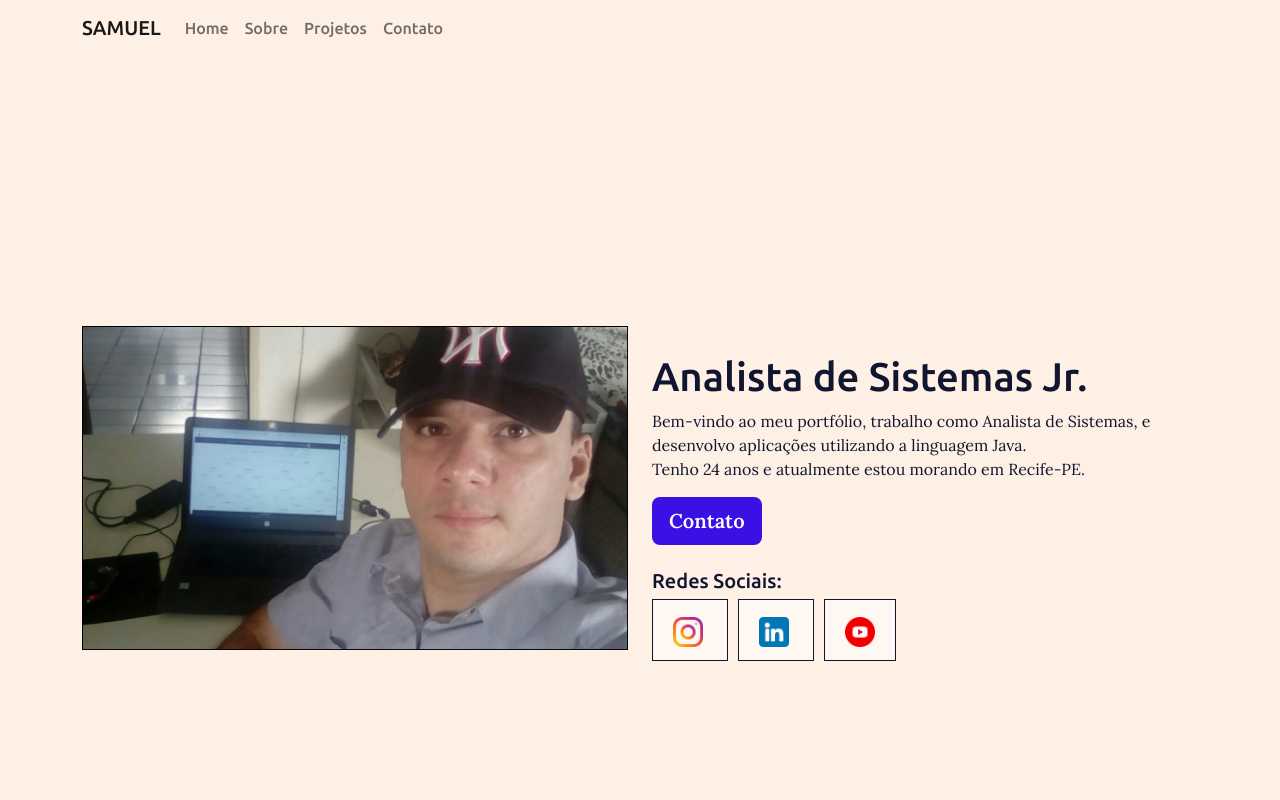
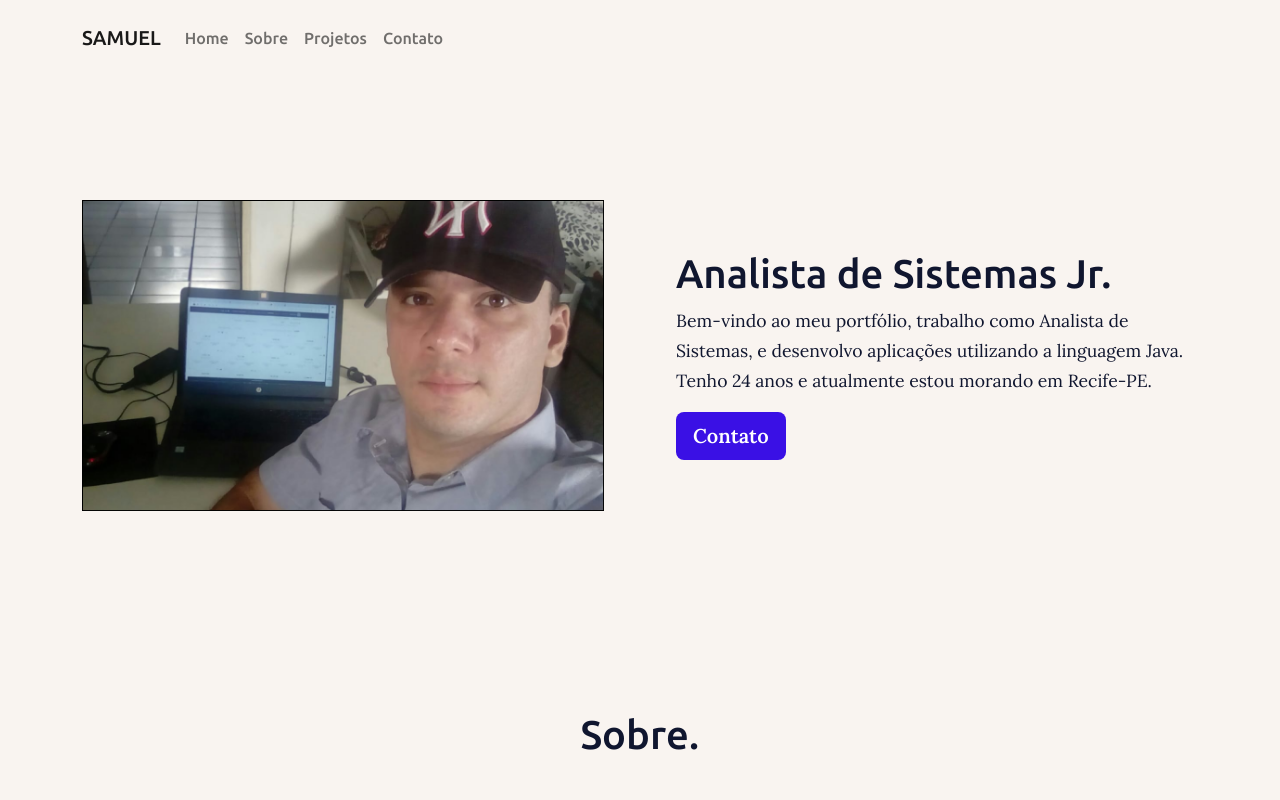
Before and after one commit to devthigas/samuel-cv, a plain HTML site: page index.html in a window 1280 px wide. Shown: the top 800 px of the page. Drawn offline with nearby package versions, Linux system fonts and the light colour scheme.

Commit message:
ajustando o projeto

```diff
--- a/assets/css/style.css
+++ b/assets/css/style.css
@@ -3,15 +3,21 @@
 
 body {
   font-family: "Lora", serif;
-  background-color: #fff0e5;
+  background-color: #f9f4f0;
   color: #10162f;
 }
+
 
 ul {
   list-style: none;
   border: 0;
   padding: 0;
 }
+
+li{
+  padding: 10px 0;
+}
+
 
 .navbar {
   font-family: "Ubuntu", sans-serif;
@@ -30,10 +36,14 @@ h5 {
   font-family: "Ubuntu", sans-serif;
 }
 
-main {
-  margin: 100px;
+main{
+  margin: 200px 0;
 }
 
+.intro{
+  line-height: 30px;
+  font-size: 1.1rem;
+}
 /* .detalhe{
     max-width: 500px;
     height: 1px;
--- a/index.html
+++ b/index.html
@@ -56,31 +56,19 @@
   <!-- Foi desenvolvido utilizando elementos básicos do HTML, padrão grid Bootstrap
   com duas colunas e propriedades do FlexBox -->
   <main class="container" id="home">
-    <div class="row vh-100 align-items-center">
+    <div class="row align-items-center gap-5">
 
       <!-- Coluna 1 -->
       <div class="col-md">
         <h1>Analista de Sistemas Jr.</h1>
-        <p>Bem-vindo ao meu portfólio,
+        <p class="intro">Bem-vindo ao meu portfólio,
           trabalho como Analista de Sistemas, e desenvolvo aplicações utilizando a linguagem Java.<br> Tenho 24 anos e atualmente estou morando em Recife-PE.</p>
         <a class="btn  btn-lg" href="#contato">Contato</a>
-        <h5 class="my-4">Redes Sociais:</h5>
-        <div>
-          <a class="social-item" href="">
-            <img src="./assets/instagram.png" alt="" style="width:30px;">
-          </a>
-          <a class="social-item" href="">
-            <img src="./assets/linkedin.png" alt="" style="width: 30px;">
-          </a>
-          <a class="social-item" href="">
-            <img src="./assets/youtube.png" alt="" style="width: 30px;">
-          </a>
-        </div>
       </div>
       <!-- Coluna 1 -->
 
       <!-- Coluna 2 -->
-      <div class="col-md order-first mb-4">
+      <div class="col-md order-first">
         <img class="img-fluid" src="./assets/foto-de-perfil.png" alt="foto de perfil">
       </div>
       <!-- Coluna 2 -->
```
